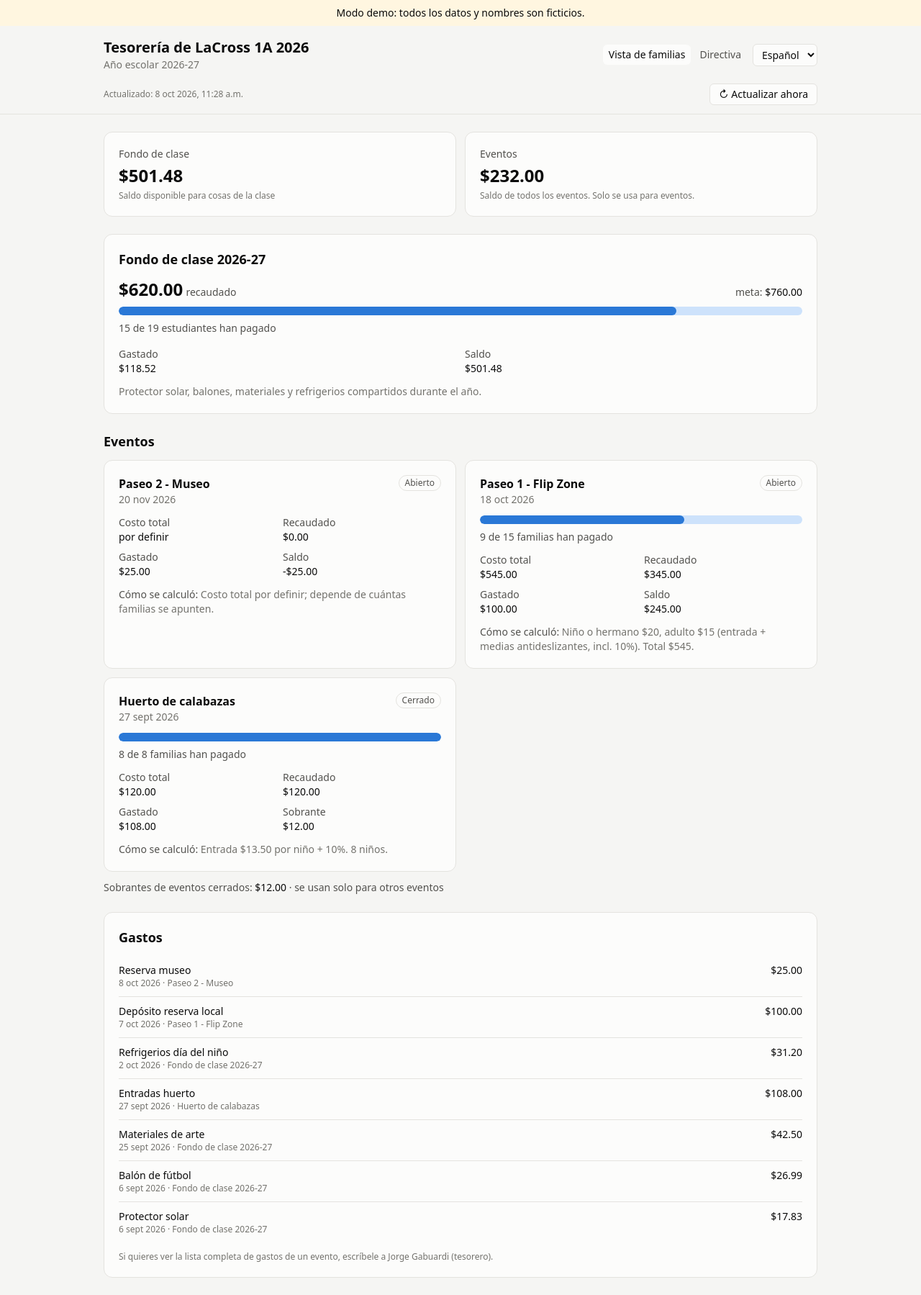
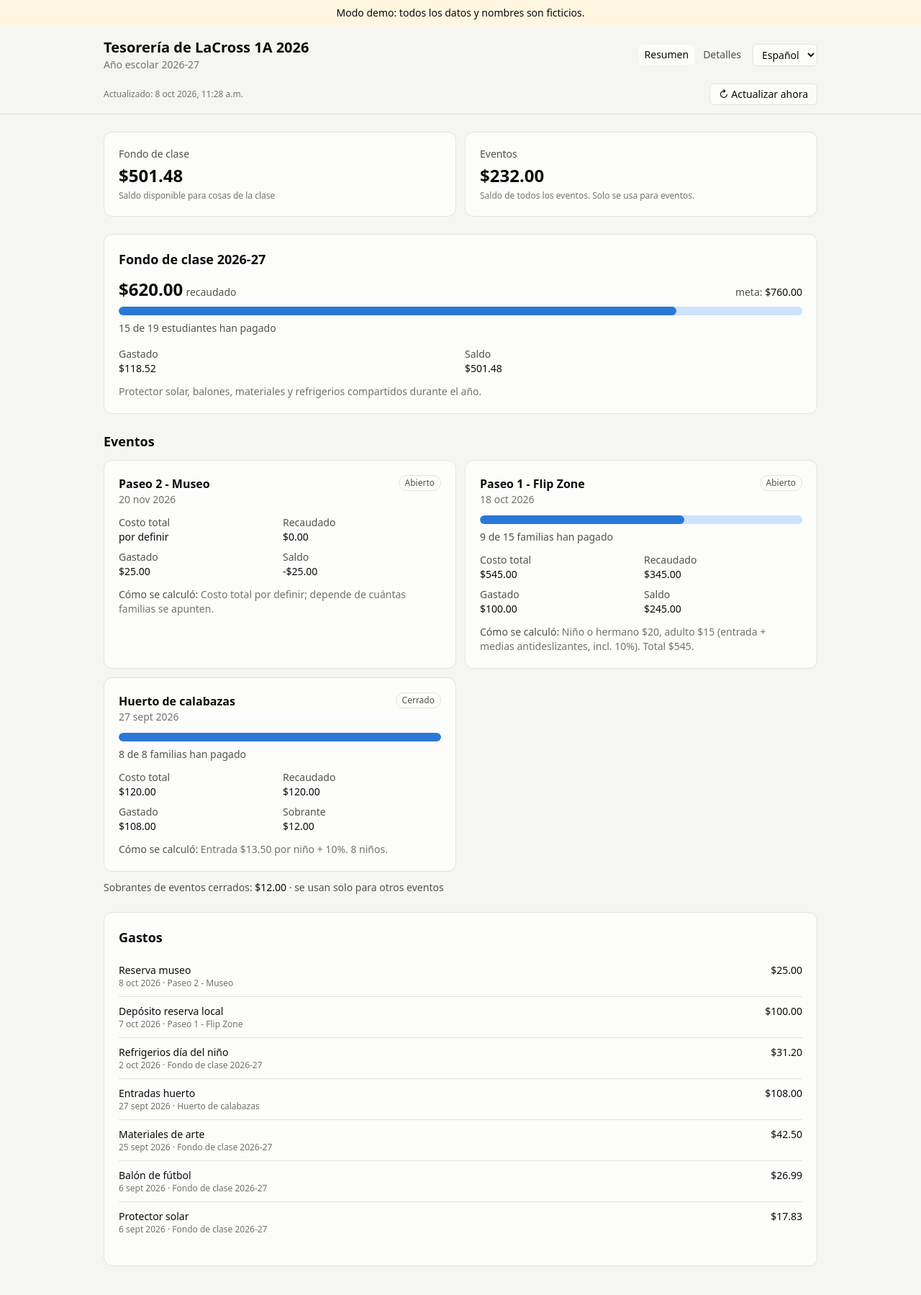
Before and after one commit to gabosom/class-treasurer-tracker, a Next.js app: page / in a window 1280 px wide. Shown: the whole page at 72% size. Built offline with nearby package versions, Linux system fonts and the light colour scheme; no server answers.

Commit message:
Rename tabs to Resumen/Detalles; both views directiva-only for now (D16)
Co-Authored-By: Claude Opus 5.5 <noreply@anthropic.com>
Claude-Session: https://claude.ai/code/session_01LkpVvHrv3za8FN9WnMJVze

```diff
--- a/src/app/acceso/page.tsx
+++ b/src/app/acceso/page.tsx
@@ -1,15 +1,6 @@
-import { Header } from "@/components/Header";
-import { getDict } from "@/lib/request";
-import { CodeForm } from "./CodeForm";
+import { redirect } from "next/navigation";
 
-export default async function AccessPage() {
-  const { lang, t } = await getDict();
-  return (
-    <>
-      <Header t={t} lang={lang} />
-      <main className="mx-auto max-w-sm px-4 py-12">
-        <CodeForm scope="families" labels={{ code: t.enterCode, help: t.enterCodeHelp, enter: t.enter, wrong: t.wrongCode }} />
-      </main>
-    </>
-  );
+// The families code page is off for now (D16): everyone signs in on /directiva.
+export default function AccessPage() {
+  redirect("/directiva");
 }
--- a/src/app/actions.ts
+++ b/src/app/actions.ts
@@ -3,7 +3,7 @@
 import { updateTag } from "next/cache";
 import { cookies } from "next/headers";
 import { redirect } from "next/navigation";
-import { COOKIE, COOKIE_MAX_AGE, codeMatches, codeToken, hasFamiliesAccess } from "@/lib/auth";
+import { COOKIE, COOKIE_MAX_AGE, codeMatches, codeToken, directivaAccess } from "@/lib/auth";
 import { SHEET_TAG } from "@/lib/data";
 import { LANG_COOKIE, toLang } from "@/lib/i18n";
 
@@ -12,7 +12,7 @@ export async function setLanguage(lang: string) {
 }
 
 export async function refreshData() {
-  if (!(await hasFamiliesAccess())) return;
+  if ((await directivaAccess()).state !== "allowed") return;
   updateTag(SHEET_TAG); // next read fetches the Sheet again
 }
 
@@ -36,7 +36,7 @@ export async function enterFamiliesCode(_prev: { error: boolean }, form: FormDat
 }
 
 export async function enterDirectivaCode(_prev: { error: boolean }, form: FormData) {
-  return enter("directiva", form, "/directiva");
+  return enter("directiva", form, "/");
 }
 
 /** Clears the directiva code cookie. Google sessions are signed out client-side by next-auth. */
--- a/src/app/directiva/movimientos/page.tsx
+++ b/src/app/directiva/movimientos/page.tsx
@@ -24,7 +24,7 @@ export default async function AllTransactionsPage({
 
   return (
     <>
-      <Header t={t} lang={lang} fetchedAt={snapshot?.fetchedAt} active="directiva" showNav />
+      <Header t={t} lang={lang} fetchedAt={snapshot?.fetchedAt} active="details" showNav />
       <main className="mx-auto max-w-5xl space-y-4 px-4 py-6">
         <Link href="/directiva" className="text-sm text-accent underline underline-offset-2">
           ← {t.backToDirectiva}
--- a/src/app/directiva/page.tsx
+++ b/src/app/directiva/page.tsx
@@ -44,7 +44,7 @@ export default async function DirectivaPage() {
   const { snapshot, error } = await getSnapshot();
   return (
     <>
-      <Header t={t} lang={lang} fetchedAt={snapshot?.fetchedAt} active="directiva" showNav />
+      <Header t={t} lang={lang} fetchedAt={snapshot?.fetchedAt} active="details" showNav />
       <main className="mx-auto max-w-5xl space-y-4 px-4 py-6">
         {error && (
           <Notice kind="error">
--- a/src/app/page.tsx
+++ b/src/app/page.tsx
@@ -2,26 +2,27 @@ import { redirect } from "next/navigation";
 import { FamiliesDashboard } from "@/components/FamiliesDashboard";
 import { Header } from "@/components/Header";
 import { Notice } from "@/components/ui";
-import { directivaAccess, hasFamiliesAccess } from "@/lib/auth";
+import { directivaAccess } from "@/lib/auth";
 import { getSnapshot } from "@/lib/data";
 import { getDict } from "@/lib/request";
 
-export default async function FamiliesPage() {
-  if (!(await hasFamiliesAccess())) redirect("/acceso");
+// "Resumen": the simple view. For now both views are directiva-only (D16); the families code is off.
+export default async function SummaryPage() {
+  if ((await directivaAccess()).state !== "allowed") redirect("/directiva");
   const { lang, t } = await getDict();
-  const { snapshot } = await getSnapshot();
-  const isDirectiva = (await directivaAccess()).state === "allowed";
+  const { snapshot, error } = await getSnapshot();
 
   return (
     <>
-      <Header t={t} lang={lang} fetchedAt={snapshot?.fetchedAt} active="families" showNav={isDirectiva} />
-      <main className="mx-auto max-w-5xl px-4 py-6">
-        {/* Families never see Sheet errors; they see the last good numbers or a generic message. */}
-        {snapshot ? (
-          <FamiliesDashboard v={snapshot.view.families} t={t} lang={lang} />
-        ) : (
-          <Notice kind="warning">{t.noData}</Notice>
+      <Header t={t} lang={lang} fetchedAt={snapshot?.fetchedAt} active="summary" showNav />
+      <main className="mx-auto max-w-5xl space-y-4 px-4 py-6">
+        {error && (
+          <Notice kind="error">
+            <strong>{snapshot ? t.dataError : t.dataErrorNone}</strong>
+            <div className="mt-1 font-mono text-xs">{error}</div>
+          </Notice>
         )}
+        {snapshot && <FamiliesDashboard v={snapshot.view.families} t={t} lang={lang} />}
       </main>
     </>
   );
--- a/src/components/FamiliesDashboard.tsx
+++ b/src/components/FamiliesDashboard.tsx
@@ -124,7 +124,7 @@ export function FamiliesDashboard({ v, t, lang }: { v: FamiliesView; t: Dict; la
         )}
         <p className="mt-3 text-xs text-ink-3">
           {v.expenses.length > MAX_EXPENSES && <>{t.latestExpenses(MAX_EXPENSES, v.expenses.length)} </>}
-          {t.expensesContact}
+          {v.expenses.length > MAX_EXPENSES && t.seeDetails}
         </p>
       </Card>
     </div>
--- a/src/components/Header.tsx
+++ b/src/components/Header.tsx
@@ -13,7 +13,7 @@ export function Header({
   t: Dict;
   lang: Lang;
   fetchedAt?: string;
-  active?: "families" | "directiva";
+  active?: "summary" | "details";
   showNav?: boolean;
 }) {
   const updated = fetchedAt
@@ -46,8 +46,8 @@ export function Header({
         <div className="flex flex-wrap items-center gap-2">
           {showNav && (
             <nav className="flex gap-1">
-              {link("/", t.familiesView, active === "families")}
-              {link("/directiva", t.directiva, active === "directiva")}
+              {link("/", t.navSummary, active === "summary")}
+              {link("/directiva", t.navDetails, active === "details")}
             </nav>
           )}
           <LanguageSelect lang={lang} label={t.language} />
--- a/src/components/client.tsx
+++ b/src/components/client.tsx
@@ -54,7 +54,7 @@ export function SignInButton({ label }: { label: string }) {
   return (
     <button
       type="button"
-      onClick={() => signIn("google", { callbackUrl: "/directiva" })}
+      onClick={() => signIn("google", { callbackUrl: "/" })}
       className="rounded-md bg-accent px-4 py-2 text-sm font-medium text-white"
     >
       {label}
--- a/src/lib/i18n.ts
+++ b/src/lib/i18n.ts
@@ -39,7 +39,7 @@ const es = {
   expenses: "Gastos",
   noExpenses: "Todavía no hay gastos.",
   latestExpenses: (shown: number, total: number) => `Últimos ${shown} de ${total} gastos.`,
-  expensesContact: "Si quieres ver la lista completa de gastos de un evento, escríbele a Jorge Gabuardi (tesorero).",
+  seeDetails: "La lista completa está en Detalles → Ver todos los movimientos.",
   date: "Fecha",
   description: "Descripción",
   fund: "Fondo",
@@ -50,7 +50,8 @@ const es = {
   noData: "No pudimos cargar los datos. Intenta más tarde.",
   // directiva
   directiva: "Directiva",
-  familiesView: "Vista de familias",
+  navSummary: "Resumen",
+  navDetails: "Detalles",
   signIn: "Entrar con Google",
   signOut: "Salir",
   signInHelp: "Solo para miembros de la directiva.",
@@ -165,7 +166,7 @@ const en: typeof es = {
   expenses: "Expenses",
   noExpenses: "No expenses yet.",
   latestExpenses: (shown, total) => `Latest ${shown} of ${total} expenses.`,
-  expensesContact: "To see the full list of expenses for an event, reach out to Jorge Gabuardi (treasurer).",
+  seeDetails: "The full list is under Details → See all transactions.",
   date: "Date",
   description: "Description",
   fund: "Fund",
@@ -175,7 +176,8 @@ const en: typeof es = {
   noReceipt: "No receipt",
   noData: "We couldn't load the data. Try again later.",
   directiva: "Leadership",
-  familiesView: "Families view",
+  navSummary: "Summary",
+  navDetails: "Details",
   signIn: "Sign in with Google",
   signOut: "Sign out",
   signInHelp: "For leadership (directiva) members only.",
```
Also changed, not shown: 2 other files (tests, documents, lock files or other folders).
